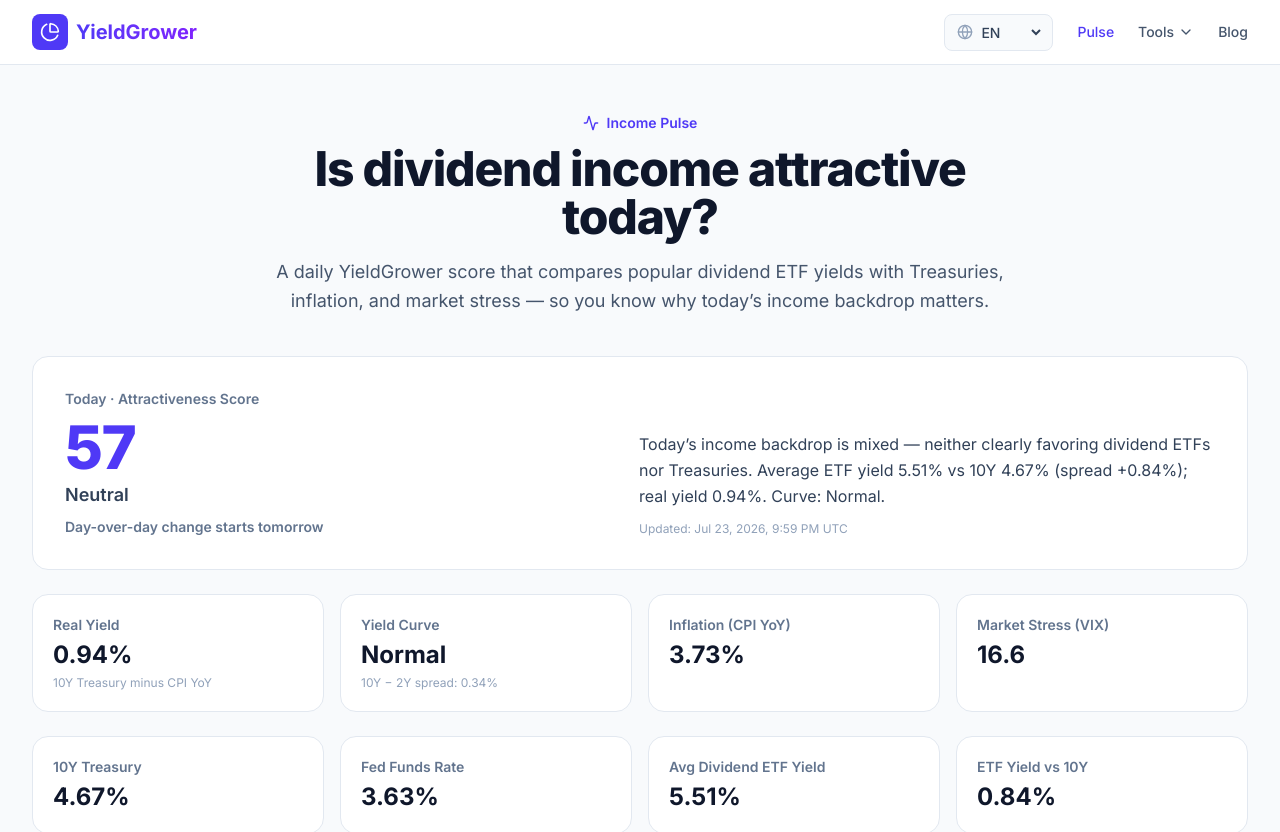
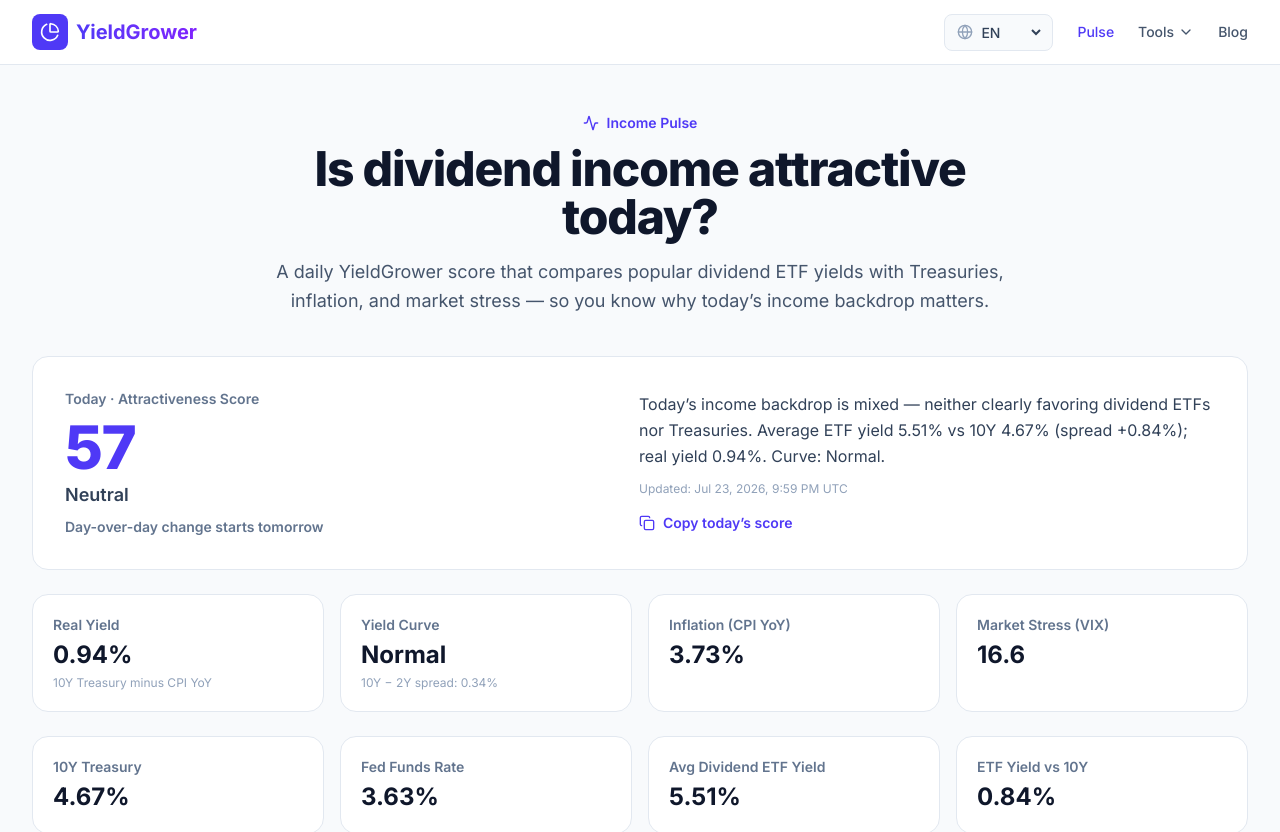
Before and after one commit to taehunt/dividend-calculator, a Next.js app: page /pulse in a window 1280 px wide. Shown: the top 832 px of the page. Built offline with nearby package versions, Linux system fonts and the light colour scheme.

Commit message:
Add copy today's Pulse score button

```diff
--- a/src/components/PulseClient.tsx
+++ b/src/components/PulseClient.tsx
@@ -1,9 +1,12 @@
 "use client";
 
+import { useState } from "react";
 import Link from "next/link";
 import {
   Activity,
   ArrowRight,
+  Check,
+  Copy,
   Flame,
   Sprout,
   Target,
@@ -20,7 +23,9 @@ import {
   scoreDelta,
   scoreTone,
   type IncomePulse,
+  type PulseLang,
 } from "@/lib/income-pulse";
+import { SITE_URL } from "@/lib/site";
 
 type Props = {
   initialData: IncomePulse;
@@ -44,6 +49,8 @@ const copy = {
     score: "Attractiveness Score",
     today: "Today",
     deltaBuilding: "Day-over-day change starts tomorrow",
+    copyScore: "Copy today’s score",
+    copied: "Copied",
     updated: "Updated",
     realYield: "Real Yield",
     realYieldSub: "10Y Treasury minus CPI YoY",
@@ -87,6 +94,8 @@ const copy = {
     score: "매력도 점수",
     today: "오늘",
     deltaBuilding: "전일 대비 변화는 내일부터 표시됩니다",
+    copyScore: "오늘 점수 복사",
+    copied: "복사됨",
     updated: "업데이트",
     realYield: "실질금리",
     realYieldSub: "미국 10년물 − CPI 전년비",
@@ -142,13 +151,64 @@ function Card({
   );
 }
 
+function buildShareText(
+  data: IncomePulse,
+  lang: PulseLang,
+  delta: number | null
+): string {
+  const score = data.score ?? "—";
+  const label = data.scoreLabel[lang];
+  const deltaLine =
+    delta === null
+      ? lang === "ko"
+        ? "전일 대비: (내일부터)"
+        : "vs yesterday: (starts tomorrow)"
+      : formatScoreDelta(delta, lang);
+  const brief = data.brief[lang];
+  const url = `${SITE_URL}/pulse`;
+
+  if (lang === "ko") {
+    return [
+      `YieldGrower 인컴 펄스`,
+      `오늘 매력도 점수: ${score}/100 (${label})`,
+      deltaLine,
+      brief,
+      url,
+    ].join("\n");
+  }
+
+  return [
+    `YieldGrower Income Pulse`,
+    `Today’s Attractiveness Score: ${score}/100 (${label})`,
+    deltaLine,
+    brief,
+    url,
+  ].join("\n");
+}
+
 export default function PulseClient({ initialData }: Props) {
   const { lang } = useLocale();
   const data = initialData;
   const t = copy[lang];
+  const [copied, setCopied] = useState(false);
   const regimeLabel =
     lang === "ko" ? data.curveRegime.label_ko : data.curveRegime.label_en;
   const delta = scoreDelta(data.history);
+
+  const handleCopy = async () => {
+    const text = buildShareText(data, lang, delta);
+    try {
+      await navigator.clipboard.writeText(text);
+      setCopied(true);
+      window.setTimeout(() => setCopied(false), 2000);
+    } catch {
+      // Fallback for older browsers / denied permission
+      window.prompt(
+        lang === "ko" ? "아래 텍스트를 복사하세요" : "Copy the text below",
+        text
+      );
+    }
+  };
 
   return (
     <div className="min-h-screen bg-slate-50 font-sans">
@@ -197,6 +257,18 @@ export default function PulseClient({ initialData }: Props) {
               <p className="text-xs text-slate-400 mt-3">
                 {t.updated}: {formatUpdatedAt(data.updatedAt, lang)}
               </p>
+              <button
+                type="button"
+                onClick={handleCopy}
+                className="mt-4 inline-flex items-center gap-2 text-sm font-semibold text-indigo-600 hover:text-indigo-700 transition-colors"
+              >
+                {copied ? (
+                  <Check className="w-4 h-4" />
+                ) : (
+                  <Copy className="w-4 h-4" />
+                )}
+                {copied ? t.copied : t.copyScore}
+              </button>
             </div>
           </div>
         </div>
```
